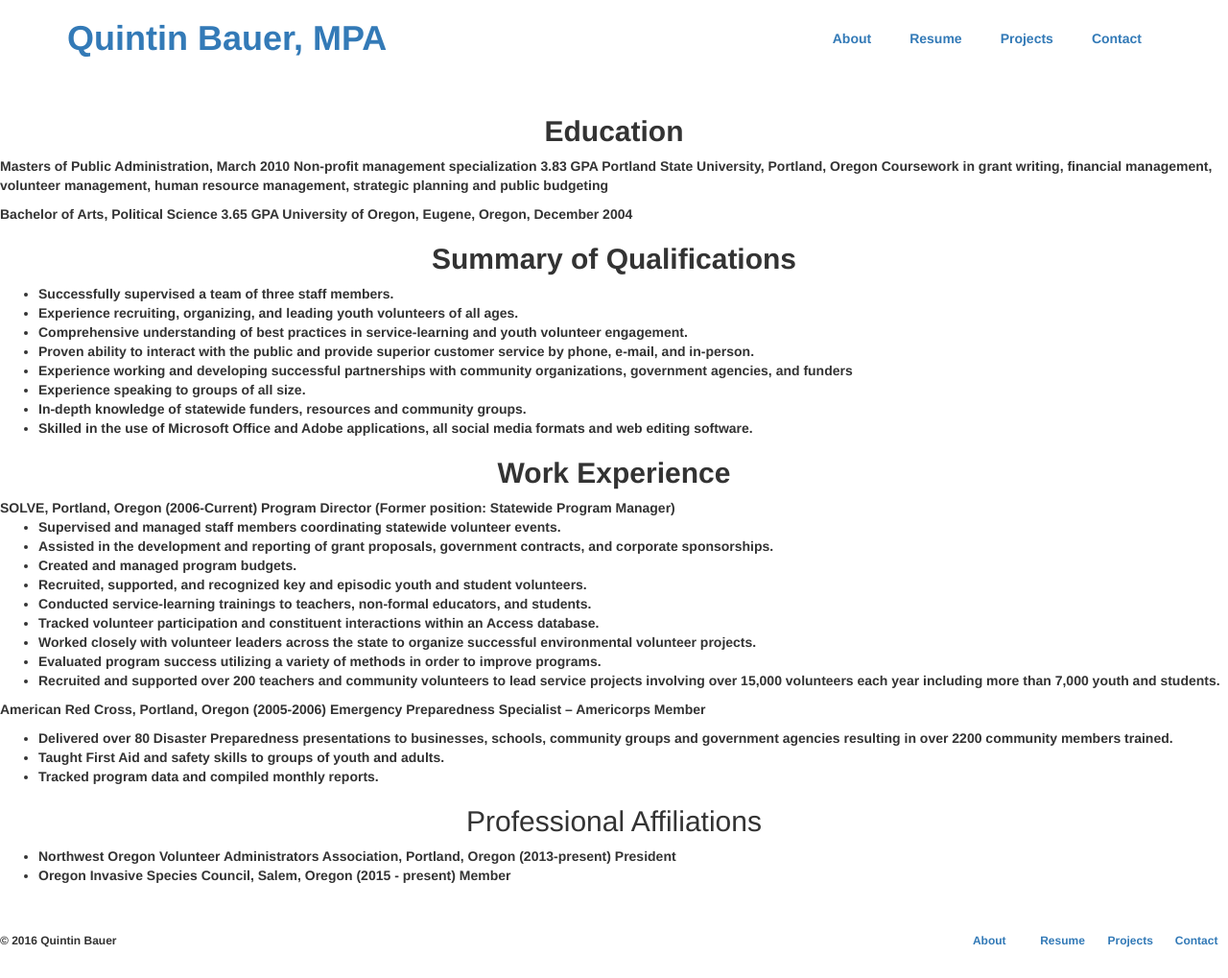
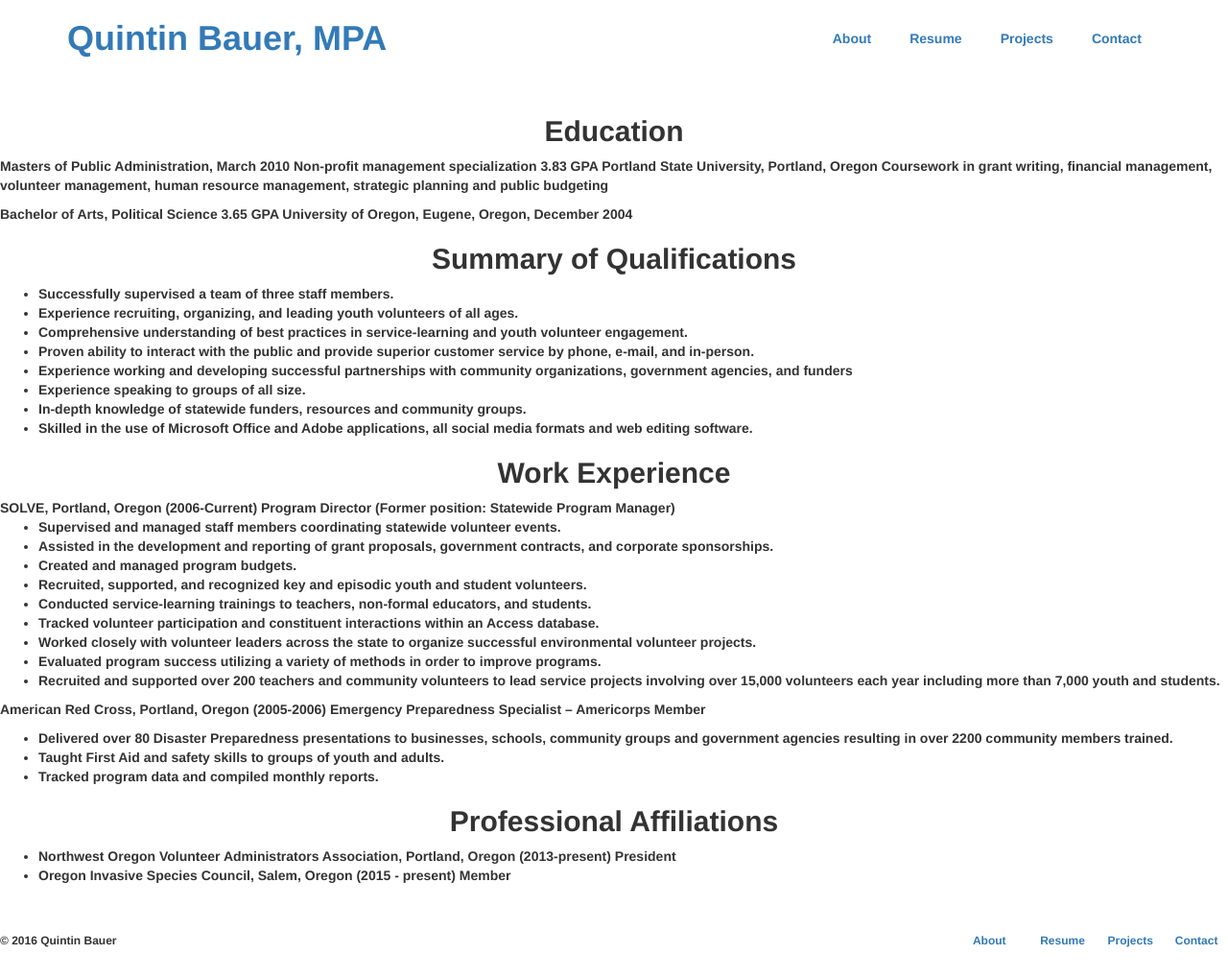
Before and after one commit to qbauer82/qbauer82.github.io, a Jekyll site: the page resume.html, which Jekyll copies as it is, in a window 1280 px wide. Shown: the whole page at 96% size. Built offline with Jekyll 4.4.1, drawn with Linux system fonts in a browser that asks for light colours.

```diff
--- a/resume.html
+++ b/resume.html
@@ -54,7 +54,7 @@ SOLVE, Portland, Oregon (2006-Current) Program Director (Former position: Statew
 <li>Taught First Aid and safety skills to groups of youth and adults.  </li>
 <li>Tracked program data and compiled monthly reports.</li>
 </ul>
-<h2><p><center>Professional Affiliations</center></p></h2>
+<h2><p><center><b>Professional Affiliations</b></center></p></h2>
 <ul>
 <li>Northwest Oregon Volunteer Administrators Association, Portland, Oregon (2013-present) President</li>
 <li>Oregon Invasive Species Council, Salem, Oregon (2015 - present) Member</li>
```
